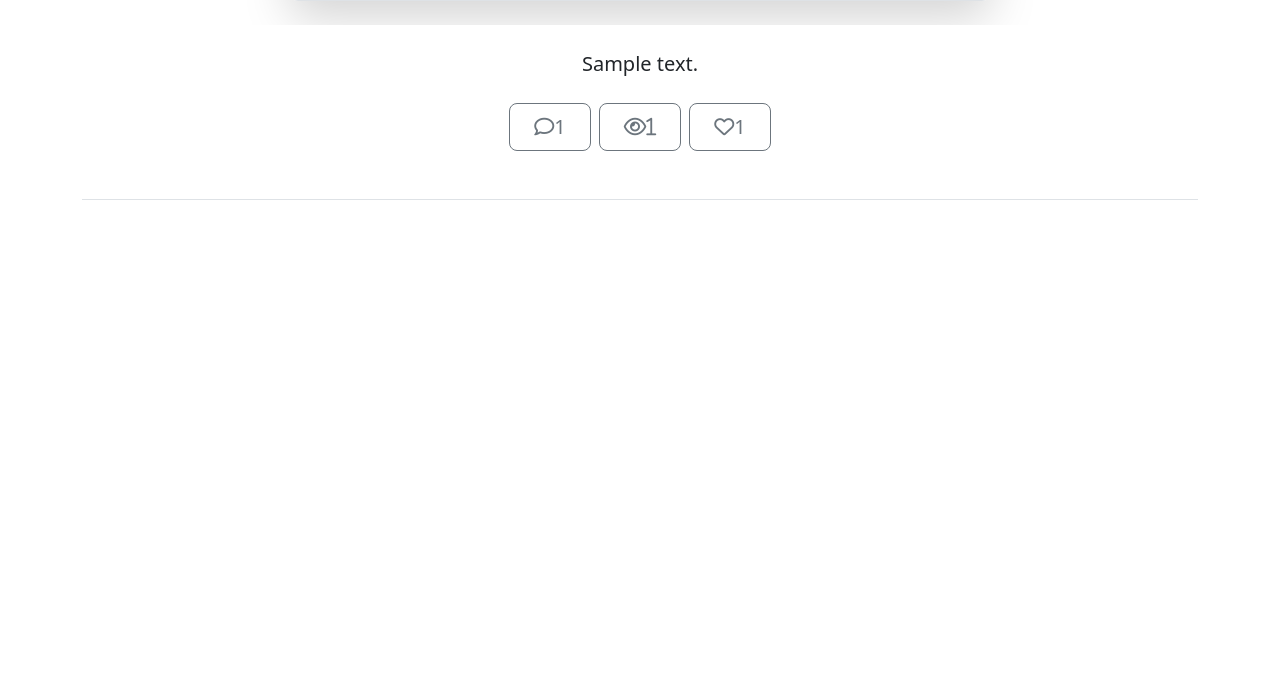
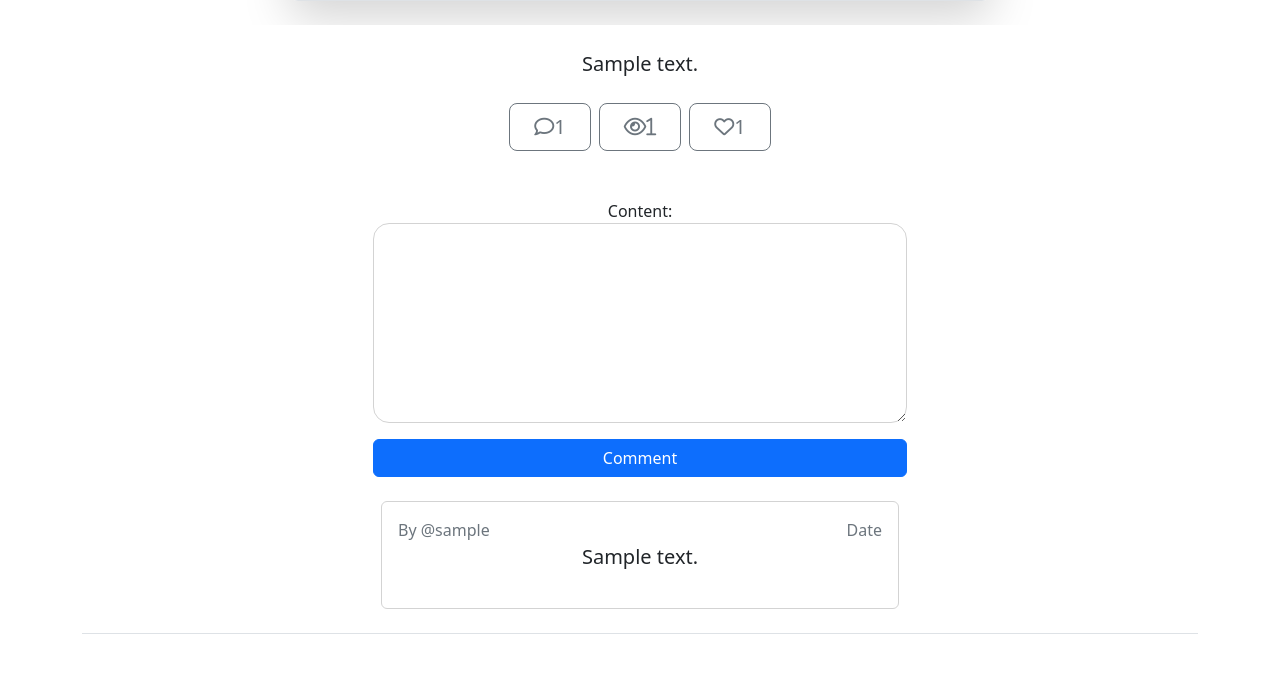
Before and after one commit to krlslman/BLOG_DJANGO, a Django app: a page that uses src/blog/templates/blog/post_detail.html in a window 1280 px wide. Shown: the part 526-1208 px from the top of the page. Before the commit the page ends 726 px from the top, so only its background shows below. Run offline with Django 4.2, Linux system fonts and the light colour scheme; tables that the repository leaves empty hold one stand-in row (values such as "Sample post"); grey boxes marked "Sample" are stand-in pictures; some libraries are stand-ins or nearby versions.

Commit message:
added like and comment functionalities

```diff
--- a/src/blog/models.py
+++ b/src/blog/models.py
@@ -49,6 +49,8 @@ class Post(models.Model):
     def like_count(self):
         return self.like_set.all().count()
 
+    def comments(self):
+        return self.comment_set.all()
 
 class Comment(models.Model):
     user = models.ForeignKey(User, on_delete=models.CASCADE) # to delete the comment if user is deleted
--- a/src/blog/templates/blog/post_detail.html
+++ b/src/blog/templates/blog/post_detail.html
@@ -18,11 +18,38 @@
             <button type="button" class="btn btn-outline-secondary btn-lg px-4">
                 <span><i class="fa-sharp fa-regular fa-eye">{{ object.view_count }}</i></span>
             </button>
-            <button type="button" class="btn btn-outline-secondary btn-lg px-4">
-                <span><i class="fa-regular fa-heart"></i>{{ object.like_count }}</span>
-            </button>
+            <form action="{% url 'blog:like' object.slug %}" method="POST">
+                {% csrf_token %}
+                <input type="hidden" name="post ">
+                <input type="hidden" name="user ">
+                <button type="submit" class="btn btn-outline-secondary btn-lg px-4">
+                    <span><i class="fa-regular fa-heart"></i>{{ object.like_count }}</span>
+                </button>
+            </form>
             </div>
+
+            <form action="" method="POST" class="d-flex flex-column">
+                <style>
+                    #id_content { border-radius: 1rem; border: lightgray solid 1px; font-size: 1.5rem; height: 200px; padding: 1rem; }
+                </style>
+                {% csrf_token %}
+                {{ form }}
+                <button type="submit" class="btn btn-primary my-3">Comment</button>
+            </form>
+
+            {% for c in object.comments %}
+            <div class="comment-container rounded m-2" style="padding: 1rem; border: lightgray solid 1px;">
+                <div class="upper d-flex justify-content-between">
+                    <p class="mb-0 text-muted text-end">By @{{ c.user }}</p>
+                    <p class="mb-0 text-muted text-start">Date</p>
+                </div>
+                <p class="lead pb-1">{{ c.content }}</p>
+            </div>
+            {% endfor %}
+
+
         </div>
     </div>
 
+
 {% endblock content %}
--- a/src/blog/urls.py
+++ b/src/blog/urls.py
@@ -1,5 +1,5 @@
 from django.urls import path
-from .views import post_list, post_create, post_detail, post_update, post_delete
+from .views import post_list, post_create, post_detail, post_update, post_delete, like
 
 # app_name: to prevent confusion if there is same name in return redirects,
 #  since the urlpatterns path name can also be in another app:
@@ -11,4 +11,5 @@ urlpatterns = [
     path("<str:slug>", post_detail, name="detail"),
     path("<str:slug>/update/", post_update, name="update"),
     path("<str:slug>/delete/", post_delete, name="delete"),
+    path("<str:slug>/like/", like, name="like"),
 ]
--- a/src/blog/views.py
+++ b/src/blog/views.py
@@ -1,6 +1,7 @@
 from django.shortcuts import render, redirect, get_object_or_404
-from .models import Post
+from .models import Post, Like
 from .forms import PostForm, CommentForm
+from django.http import HttpResponse
 
 
 def post_list(request):  # to list our post on the page
@@ -67,3 +68,13 @@ def post_delete(request, slug):
         "object": obj
     }
     return render(request, "blog/post_delete.html", context)
+
+def like(request, slug):
+    if request.method == 'POST':
+        obj = get_object_or_404(Post, slug=slug)
+        like_qs = Like.objects.filter(user=request.user, post=obj)
+        if like_qs.exists():
+            like_qs[0].delete()
+        else:
+            Like.objects.create(user=request.user, post=obj)
+        return redirect('blog:detail', slug=slug)
```
